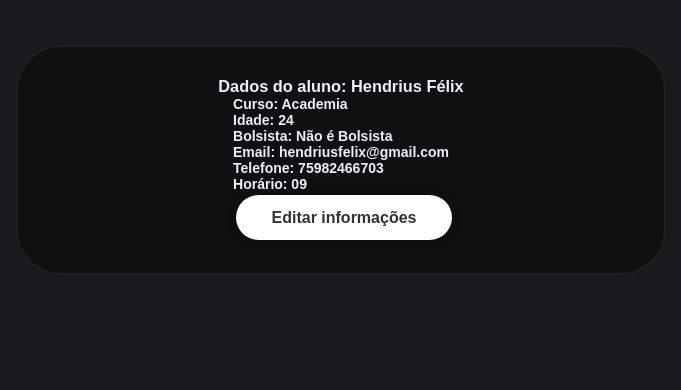
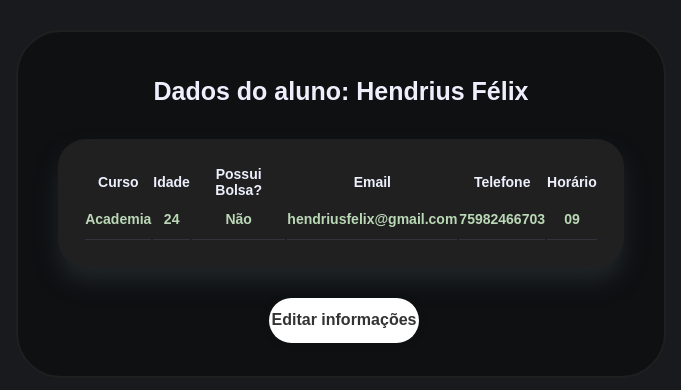
Before and after one commit to oondels/web-app-institutoAeesi, a Flask app: page /aluno/1 in a window 1280 px wide. Shown: the part 97-487 px from the top of the page, without its empty margins (299-980 px from the left). Run offline with Flask 3, Linux system fonts and the light colour scheme; a user stored in the database is signed in; some libraries are stand-ins or nearby versions.

Commit message:
alunos table - css

```diff
--- a/static/css/navbar.css
+++ b/static/css/navbar.css
@@ -101,8 +101,13 @@ body {
   font-weight: 600;
 }
 
-.wrapper h1 {
-  margin: 10px;
+.wrapper h1, h2, h3 {
+  margin: 15px;
+}
+
+.wrapper h3 {
+  font-size: 25px;
+  font-weight: 600;
 }
 
 /*  Home */
@@ -175,6 +180,10 @@ body {
   margin: 3px;
 }
 
+.wrapper button:hover {
+  background-color: #e0e0e0;
+}
+
 .wrapper li {
   list-style-type: none;
 }
@@ -182,7 +191,7 @@ body {
 /*Link*/
 .wrapper a {
   text-decoration: none;
-  color: #018749;
+  color: #61b390;
 }
 
 .wrapper a:hover {
@@ -238,3 +247,46 @@ body {
   font-size: 20px;
   color: black;
 }
+
+
+/* Alunos */
+#aluno-pesquisa {
+  border: 2px solid #bad8b6;
+  padding: 10px;
+  margin-bottom: 30px;
+  margin-top: 15px;
+}
+
+#aluno-pesquisa li {
+  padding: 3px;
+  text-align: center;
+  font-size: medium;
+}
+
+/* Aluno */
+.wrapper .dados-aluno {
+  margin-top: 1.3rem;
+  margin-bottom: 2rem;
+  width: 100%;
+}
+
+.dados-aluno table {
+
+  background-color: rgb(32, 32, 32);
+  width: 100%;
+  padding: 1.8rem;
+  text-align: center;
+  box-shadow: 0 1rem 1.5rem #202528;
+  border-radius: 2rem;
+  transition: all 0.3s ease;
+}
+
+.dados-aluno table:hover {
+  box-shadow: none;
+}
+
+.dados-aluno table tbody td {
+  height: 2.8rem;
+  border-bottom: 1px solid rgba(132, 139, 200, 0.18);
+  color: #bad8b6;
+}
--- a/templates/aluno.html
+++ b/templates/aluno.html
@@ -17,24 +17,42 @@
           <h3>Dados do aluno: {{aluno.nome}}</h3>
         </div>
         <div class="dados-aluno">
-          <p>
-            Curso: {{aluno.curso}} <br>
-            Idade: {{aluno.idade}} <br>
-            Bolsista: {%if aluno.bolsa == True: %} É Bolsista {%else%} Não é
-            Bolsista {%endif%}
-            <br>
-            Email: {{aluno.email}} <br>
-            Telefone: {{aluno.telefone}} <br>
-            Horário: {{aluno.horario}}
 
-          </p>
+          <table>
+            <thead>
+             <tr>
+              <th>Curso</th>
+              <th>Idade</th>
+              <th>Possui Bolsa?</th>
+              <th>Email</th>
+              <th>Telefone</th>
+              <th>Horário</th>
+             </tr>
+            </thead>
+
+            <tbody>
+              <tr>
+                <td>{{aluno.curso}}</td>
+                <td>{{aluno.idade}}</td>
+                <td>
+                  {%if aluno.bolsa == True: %} Sim {%else%} Não {%endif%}
+                </td>
+                <td>{{aluno.email}}</td>
+                <td>{{aluno.telefone}}</td>
+                <td>{{aluno.horario}}</td>
+              </tr>
+            </tbody>
+
+          </table>
+        </div>
+
           <div class="button">
             <a
               href="{{url_for('editar_aluno', aluno_name=aluno.nome, aluno_id=aluno.id)}}"
               ><button class="btn">Editar informações</button></a
             >
           </div>
-        </div>
+
       </div>
     </div>
   </body>
```
Also changed, not shown: templates/alunos.html (+44 -16 lines).
